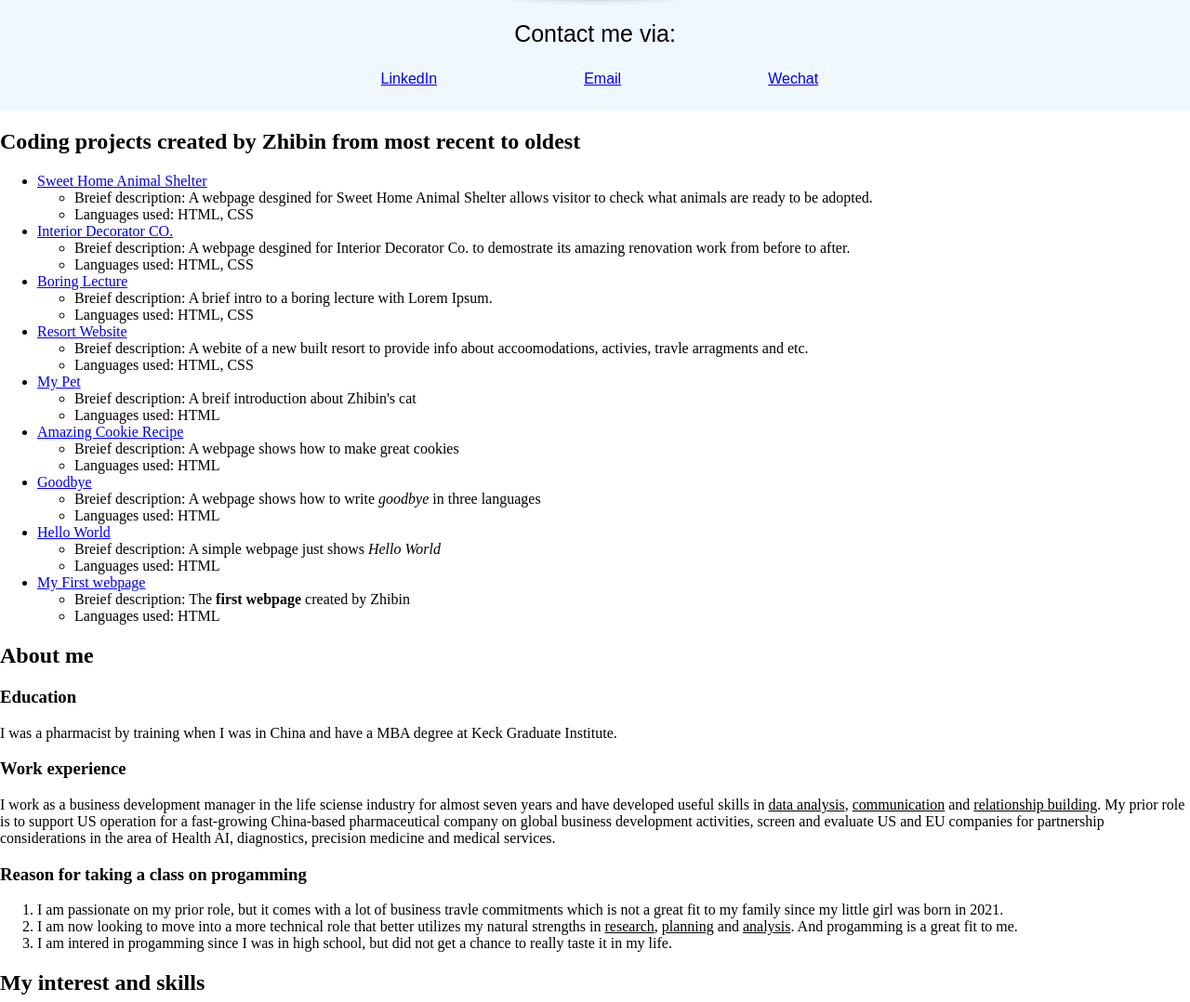
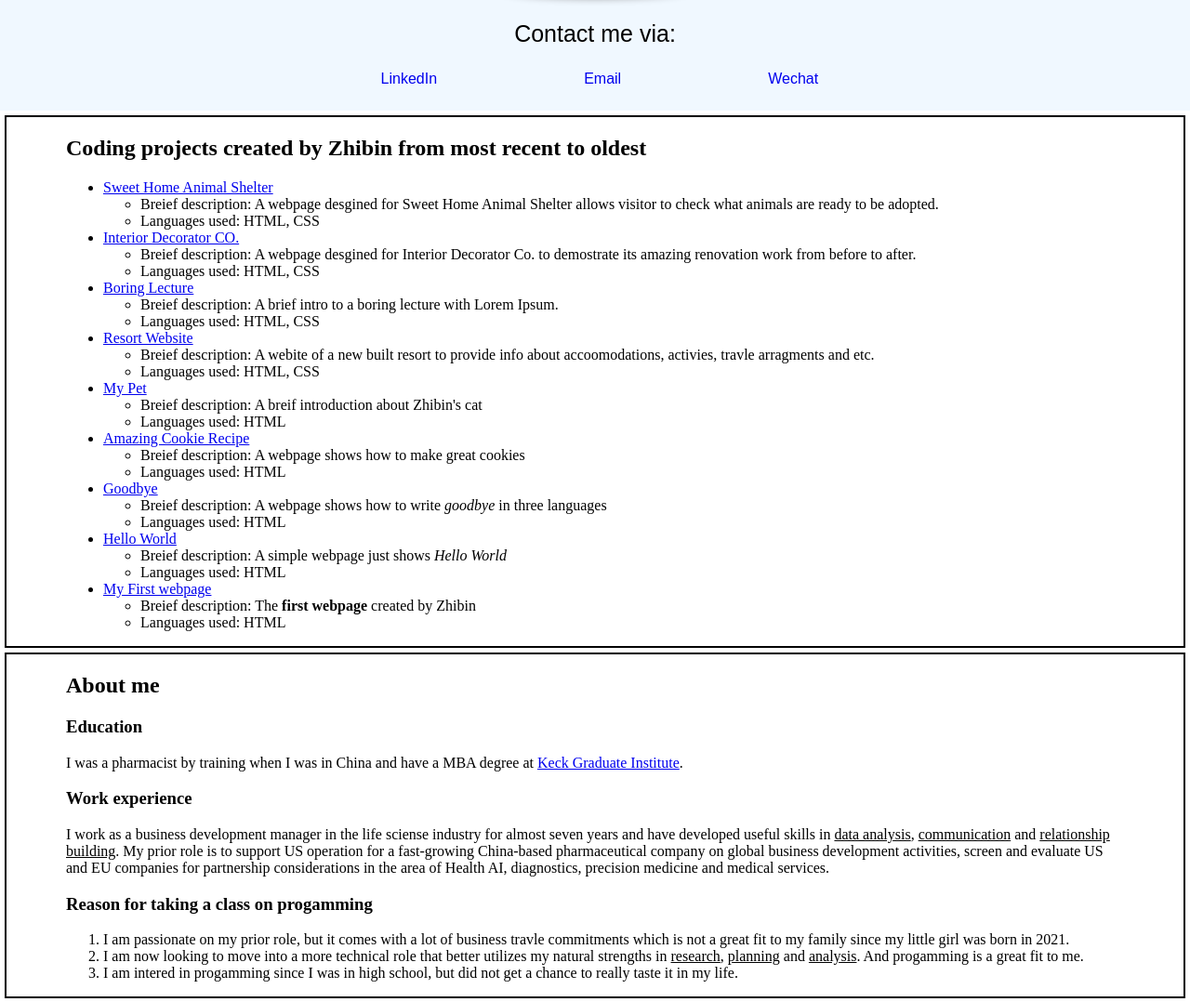
Before and after one commit to zbl14/about-me, a plain HTML site: page index.html in a window 1280 px wide. Shown: the part 116-1194 px from the top of the page at 93% size. Drawn offline with Linux system fonts and the light colour scheme.

Commit message:
add box to all sections except the header

```diff
--- a/css/styles.css
+++ b/css/styles.css
@@ -3,6 +3,7 @@ body {
   padding: 0;
 }
 
+/* Header section */
 header {
   background-color: aliceblue;
   font-family: Arial, Helvetica, sans-serif;
@@ -39,10 +40,28 @@ img {
   margin-left: 20%;
 }
 
+.contact ul li a {
+  text-decoration: none;
+}
+
+.contact ul li a:hover {
+  text-decoration: underline;
+}
+
+/* box for all sections except header */
+.box {
+  margin: 5px;
+  padding: 0% 5% 0% 5%;
+  display: block;
+  border: 2px solid black;
+}
+
+/* About me section */
 .underline {
   text-decoration-line: underline;
 }
 
+/* My interest-and-skills section */
 .interest-and-skills  {
   display: block;
   width: 25%;
--- a/index.html
+++ b/index.html
@@ -25,7 +25,7 @@
     </nav>
   </header>
 
-  <div>
+  <div class="box">
     <h2>Coding projects created by Zhibin from most recent to oldest</h2>
     <ul>
       <li>
@@ -93,10 +93,10 @@
     </ul>
   </div>
 
-  <div>
+  <div class="box">
     <h2>About me</h2>
     <h3>Education</h3>
-    <p>I was a pharmacist by training when I was in China and have a MBA degree at Keck Graduate Institute.</p>
+    <p>I was a pharmacist by training when I was in China and have a MBA degree at <a href="https://www.kgi.edu/">Keck Graduate Institute</a>.</p>
 
     <h3>Work experience</h3>
     <P>I work as a business development manager in the life sciense industry for almost seven years and have developed useful skills in <span class="underline">data analysis</span>, <span class="underline">communication</span> and <span class="underline">relationship building</span>. My prior role is to support US operation for a fast-growing China-based pharmaceutical company on global business development activities, screen and evaluate US and EU companies for partnership considerations in the area of Health AI, diagnostics, precision medicine and medical services.</P>
@@ -109,7 +109,7 @@
     </ol>
   </div>
 
-  <div>
+  <div class="box">
     <h2>My interest and skills</h2>
       <div class="interest-and-skills">
         <h3>My interest</h3>
```
